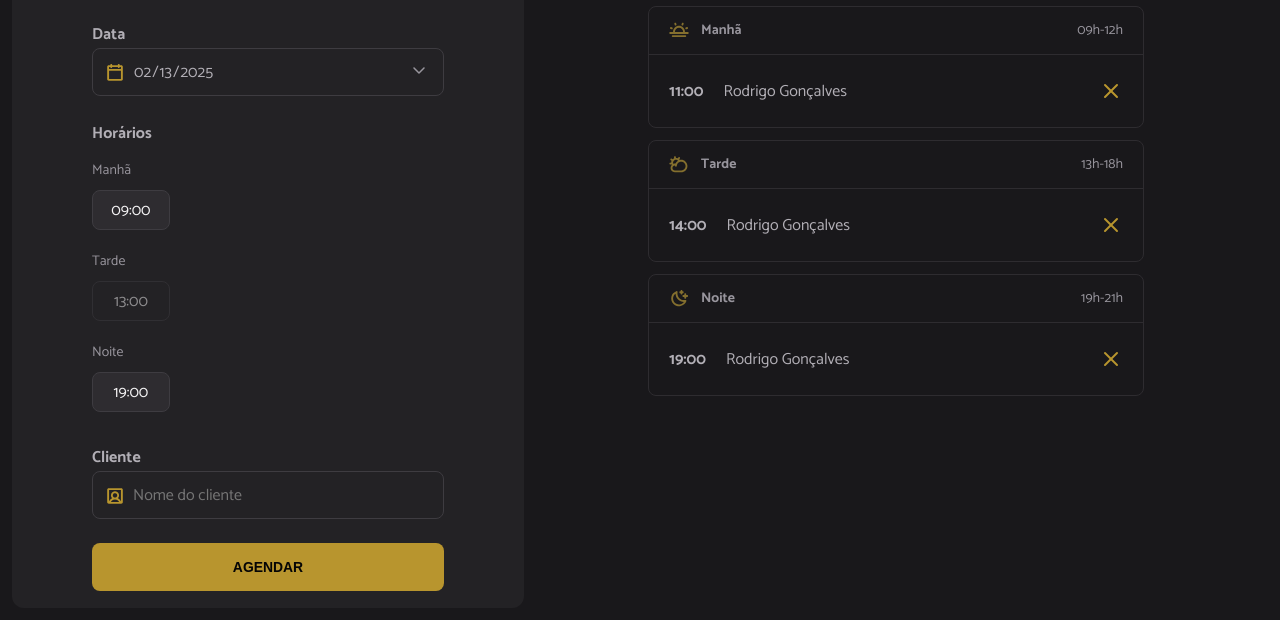
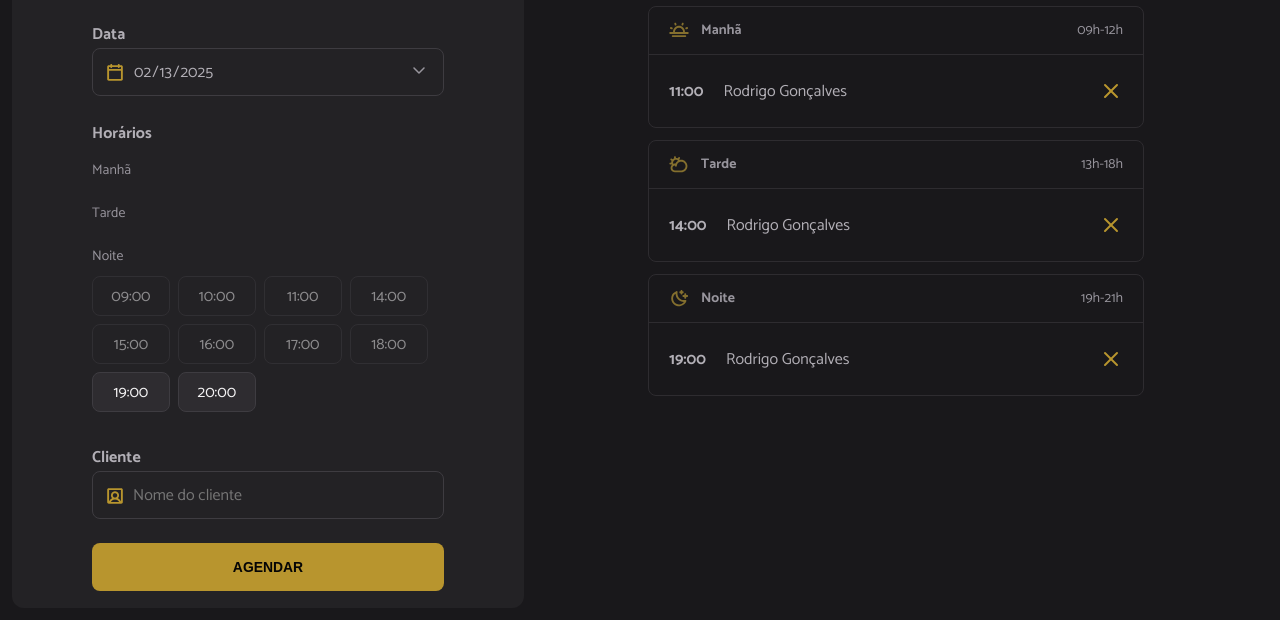
Before and after one commit to marquesdanilocarlos/es-rocketseat, a website built with webpack: page 10-projeto/index.html in a window 1280 px wide. Shown: the part 180-800 px from the top of the page. Built offline with nearby package versions, Linux system fonts and the light colour scheme.

Commit message:
Aula 61 - Adição dos horários na listagem

```diff
--- a/10-projeto/index.html
+++ b/10-projeto/index.html
@@ -38,26 +38,14 @@
         <ul id="hours" class="hours" aria-label="Horários disponíveis de manhã">
           <!-- Exemplo: Manhã -->
           <li data-period="morning" class="hour-period">Manhã</li>
-          <li data-period="morning" value="09:00" class="hour hour-available">
-            09:00
-          </li>
 
           <!-- Exemplo: Tarde  -->
           <li data-period="morning" class="hour-period">Tarde</li>
-          <li
-            data-period="afternoon"
-            value="13:00"
-            class="hour hour-unavailable"
-          >
-            13:00
-          </li>
+
 
           <!-- Exemplo: Noite -->
           <li data-period="morning" class="hour-period">Noite</li>
 
-          <li data-period="night" value="19:00" class="hour hour-available">
-            19:00
-          </li>
 
         </ul>
 
--- a/10-projeto/src/modules/form/hours-load.js
+++ b/10-projeto/src/modules/form/hours-load.js
@@ -1,8 +1,10 @@
 import {openingHours} from "../../contants.js"
 import dayjs from 'dayjs'
 
+const hoursList = document.querySelector("#hours")
+
 export function hoursLoad(date) {
-    return openingHours.map(hour => {
+    const opening = openingHours.map(hour => {
         const [scheduleHour] = hour.split(':')
         const isHourAvailable = dayjs(date).add(scheduleHour, 'hour').isAfter(dayjs())
 
@@ -11,4 +13,12 @@ export function hoursLoad(date) {
             available: isHourAvailable
         }
     })
+
+    opening.forEach(({hour, available}) => {
+        const li = document.createElement('li')
+        li.classList.add('hour')
+        li.classList.add(available ? 'hour-available' : 'hour-unavailable')
+        li.textContent = hour
+        hoursList.append(li)
+    })
 }
--- a/10-projeto/src/modules/schedules/load.js
+++ b/10-projeto/src/modules/schedules/load.js
@@ -3,6 +3,6 @@ import {hoursLoad} from '../form/hours-load.js'
 const selectedDate = document.querySelector('#date')
 export function schedulesDay() {
     const date = selectedDate.value
-    console.log(hoursLoad(date));
+    hoursLoad(date);
 
 }
```
